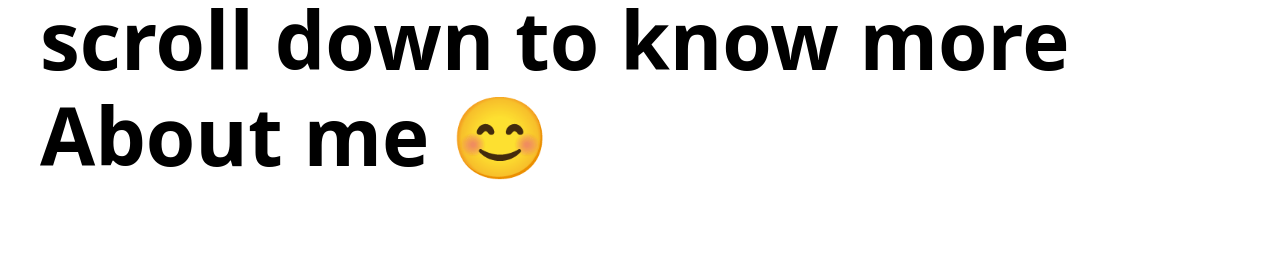
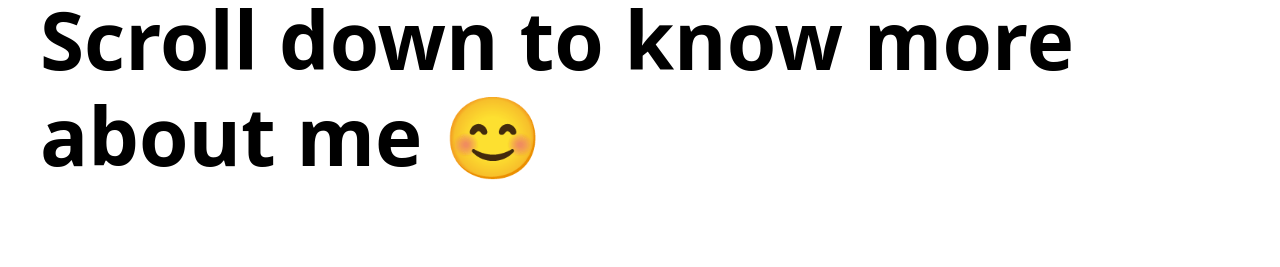
Before and after one commit to SanathRayala/portfolio, a plain HTML site: page index.html in a window 1280 px wide. Shown: the part 405-672 px from the top of the page. Drawn offline with nearby package versions, Linux system fonts and the light colour scheme.

Commit message:
Add files via upload

```diff
--- a/css/styles.css
+++ b/css/styles.css
@@ -76,7 +76,7 @@ navbar
   border-radius: 10px;
 }
 
-@media (max-width: 1100px) {
+@media (max-width: 800px) {
   .navbar-custom {
     flex-direction: column;
     align-items: flex-start;
--- a/index.html
+++ b/index.html
@@ -48,7 +48,7 @@
         <br />
         I'm a <span class="dynamicText"></span>
         <br />
-        scroll down to know more About me 😊
+        Scroll down to know more about me 😊
       </h1>
     </div>
     <a name="aboutMe"></a>
--- a/js/script.js
+++ b/js/script.js
@@ -11,8 +11,7 @@ let typed = new Typed(".dynamicText", {
     "Java Developer",
     "Tech Enthusiast",
     "TechTrainer",
-    "Motivational Speaker",
-    "Programmer",
+    "WEB Developer",
   ],
   typeSpeed: 45,
   backSpeed: 45,
```
